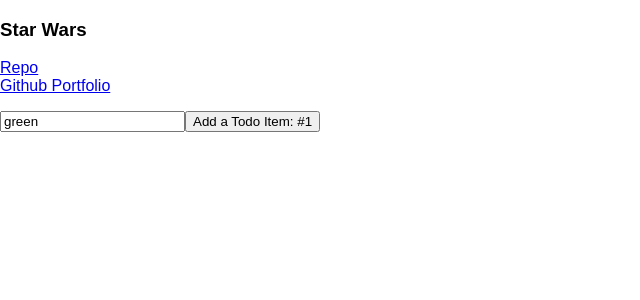
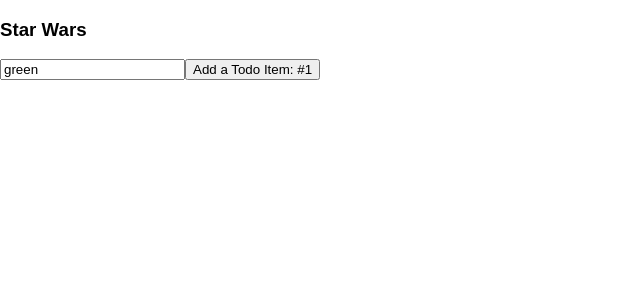
Before and after one commit to davideliason/starwarsinfo_api_react_redux, a React (Create React App) app: page / in a window 1280 px wide. Shown: the top 300 px of the page, without its empty margins (0-640 px from the left). Built offline with nearby package versions, Linux system fonts and the light colour scheme.

Commit message:
clean up ui

```diff
--- a/src/App.js
+++ b/src/App.js
@@ -1,6 +1,6 @@
 import React, { Component } from 'react';
+import './App.css';
 import {Row,Col,Jumbotron} from 'react-bootstrap';
-import './App.css';
 
 class App extends Component {
 
@@ -38,19 +38,8 @@
     return (
       <div>
               <Jumbotron>
-                <h3>Star Wars</h3>
                   <Row>
-                   <Col xs={2}></Col>
-                   <Col xs={2}>
-                      <a href="https://github.com/davideliason/favorite-books-react-redux-firebase">Repo</a>
-                   </Col>
-
-                   <Col xs={2}></Col>
-                    <Col xs={2}>
-                      <a href="https://github.com/davideliason/davideliason.github.io">Github Portfolio</a>
-                    </Col>
-                   <Col xs={2}>
-                   </Col>
+                     <h3>Star Wars</h3>
                  </Row>
               </Jumbotron>
 
```
